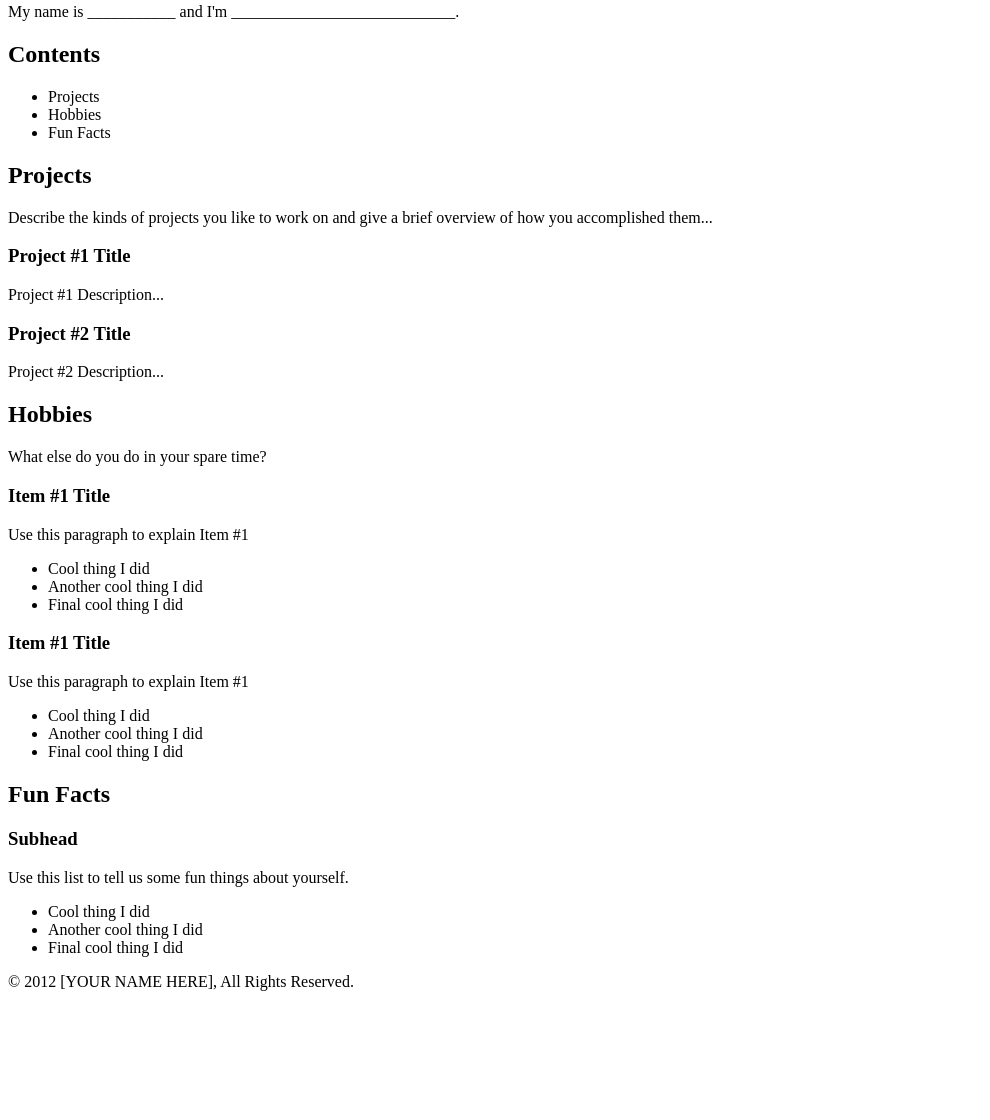
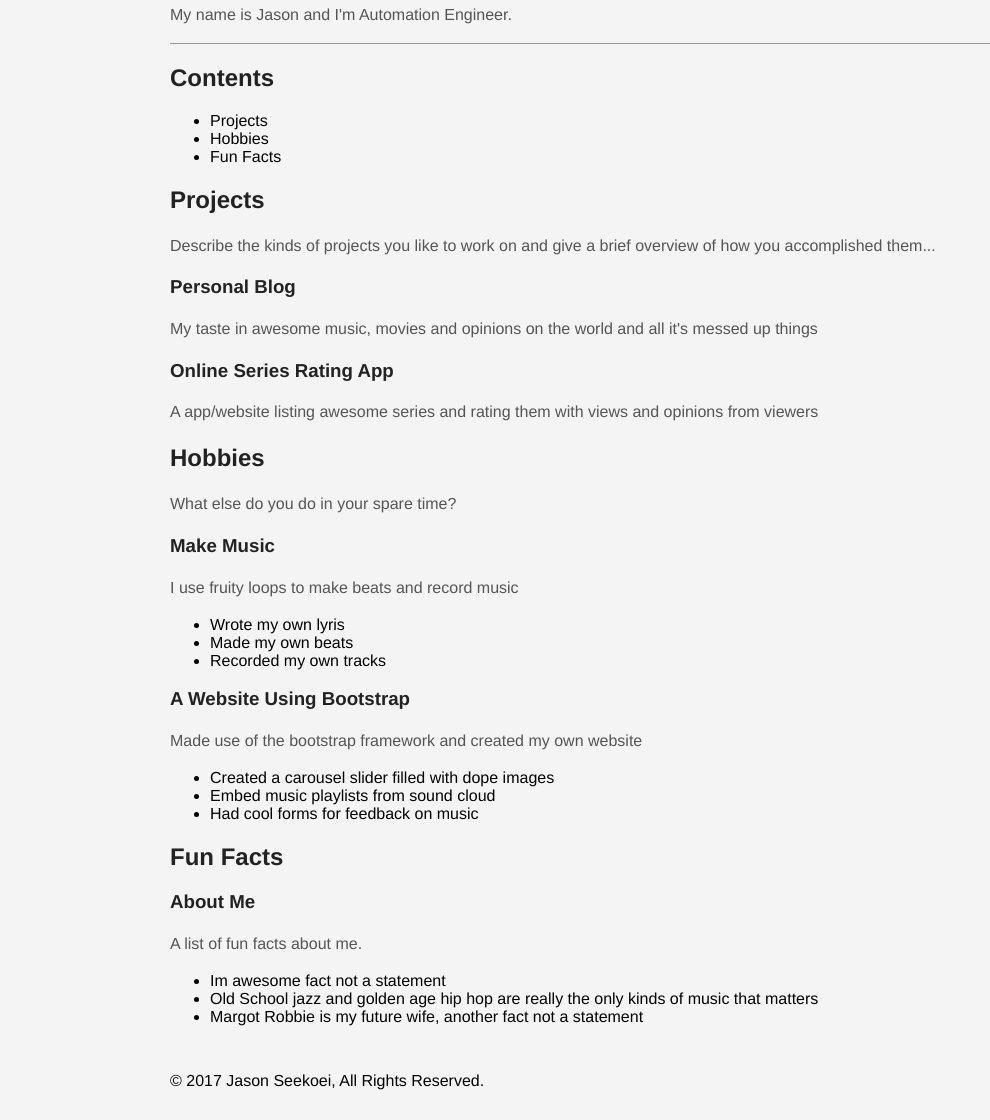
Before and after one commit to JasonGitHubAcc/JasonGitHubAcc.github.io, a plain HTML site: page index.html in a window 1280 px wide. Shown: the part 77-1197 px from the top of the page, without its empty margins (0-990 px from the left). Before the commit the page ends 1076 px from the top, so only its background shows below. Drawn offline with Linux system fonts and the light colour scheme.

Commit message:
updating index file

```diff
--- a/index.html
+++ b/index.html
@@ -1,18 +1,25 @@
 <!DOCTYPE html>
 <html>
   <head>
-    <title>About Me</title>
-    <!-- <link rel="stylesheet" href="resources/layout.css" type="text/css"> -->
-    <!-- <script src="resources/javascript.js" charset="utf-8"></script> -->
+    <title>My Awesome Web Page</title>
+
+    <!-- styling -->
+    <link rel="stylesheet" href="resources/layout.css" type="text/css">
+
+
   </head>
   <body>
 
     <div id="header" class="content">
       <h1>About Me</h1>
       <p>
-        My name is ___________ and I'm ____________________________.
+        My name is Jason and I'm Automation Engineer.
       </p>
     </div>
+
+
+<!-- git remote add origin https://JasonGitHubAcc@github.com/JasonGitHubAcc/JasonGitHubAcc.github.io.git
+-->
 
     <div class="content clearfix">
       <!-- Page Navigation -->
@@ -31,39 +38,39 @@
         <h2 id="projects">Projects</h2>
         <p>Describe the kinds of projects you like to work on and give a brief overview of how you accomplished them...</p>
 
-        <h3>Project #1 Title</h3>
-        <p>Project #1 Description...</p>
+        <h3>Personal Blog</h3>
+        <p>My taste in awesome music, movies and opinions on the world and all it's messed up things</p>
 
-        <h3>Project #2 Title</h3>
-        <p>Project #2 Description...</p>
+        <h3>Online Series Rating App</h3>
+        <p>A app/website listing awesome series and rating them with views and opinions from viewers</p>
 
         <h2 id="hobbies">Hobbies</h2>
 
         <p>What else do you do in your spare time?</p>
 
-        <h3>Item #1 Title</h3>
-        <p>Use this paragraph to explain Item #1</p>
+        <h3>Make Music</h3>
+        <p>I use fruity loops to make beats and record music</p>
         <ul>
-          <li>Cool thing I did</li>
-          <li>Another cool thing I did</li>
-          <li>Final cool thing I did</li>
+          <li>Wrote my own lyris</li>
+          <li>Made my own beats</li>
+          <li>Recorded my own tracks</li>
         </ul>
 
-        <h3>Item #1 Title</h3>
-        <p>Use this paragraph to explain Item #1</p>
+        <h3>A Website Using Bootstrap</h3>
+        <p>Made use of the bootstrap framework and created my own website</p>
         <ul>
-          <li>Cool thing I did</li>
-          <li>Another cool thing I did</li>
-          <li>Final cool thing I did</li>
+          <li>Created a carousel slider filled with dope images</li>
+          <li>Embed music playlists from sound cloud</li>
+          <li>Had cool forms for feedback on music</li>
         </ul>
 
         <h2 id="fun-facts">Fun Facts</h2>
-        <h3>Subhead</h3>
-        <p>Use this list to tell us some fun things about yourself.</p>
+        <h3>About Me</h3>
+        <p>A list of fun facts about me.</p>
         <ul>
-          <li>Cool thing I did</li>
-          <li>Another cool thing I did</li>
-          <li>Final cool thing I did</li>
+          <li>Im awesome fact not a statement</li>
+          <li>Old School jazz and golden age hip hop are really the only kinds of music that matters</li>
+          <li>Margot Robbie is my future wife, another fact not a statement</li>
         </ul>
 
 
@@ -71,7 +78,10 @@
     </div>
 
     <div id="copyright" class="content">
-      &copy; 2012 [YOUR NAME HERE], All Rights Reserved.
+      &copy; 2017 Jason Seekoei, All Rights Reserved.
     </div>
   </body>
+
+  <script src="resources/javascript.js" charset="utf-8"></script>
+
 </html>
```
